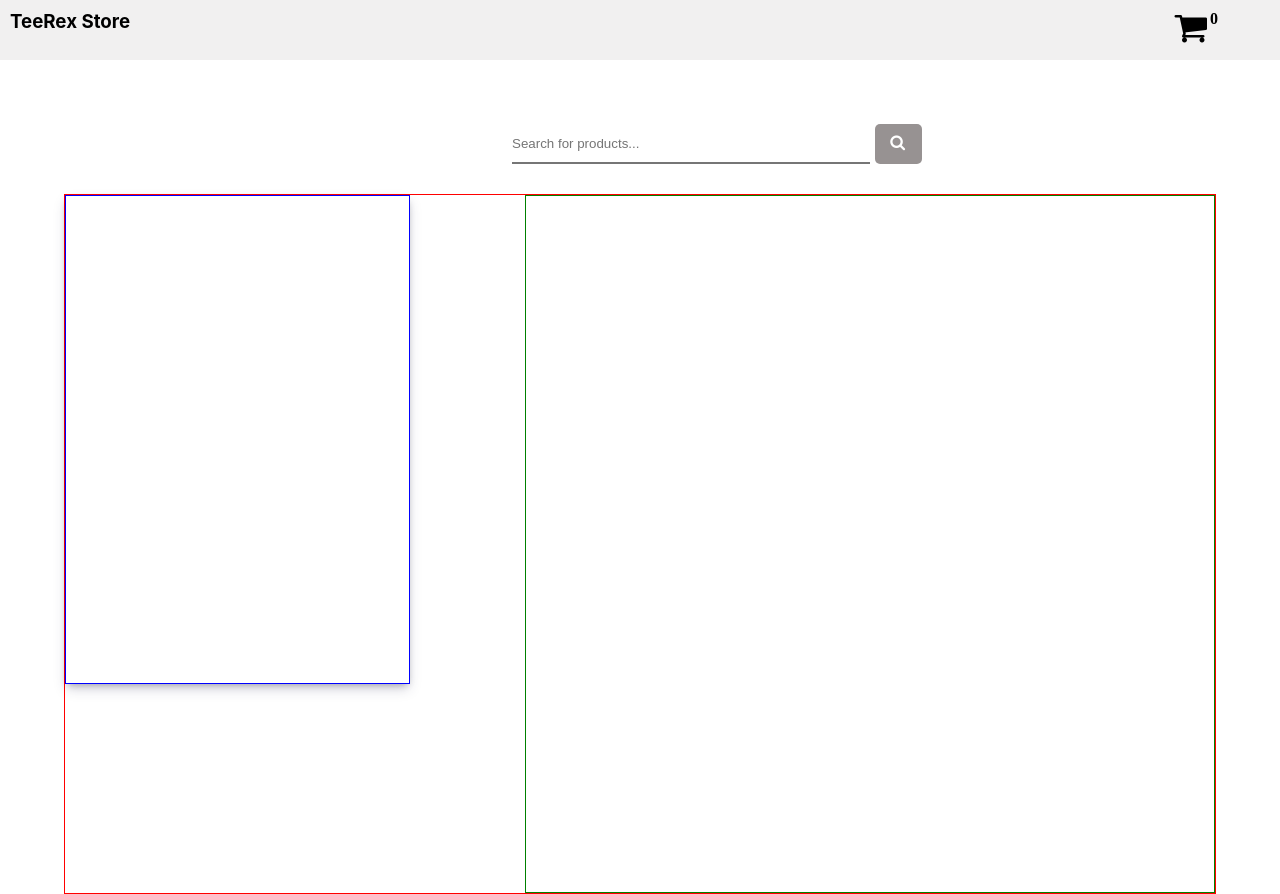
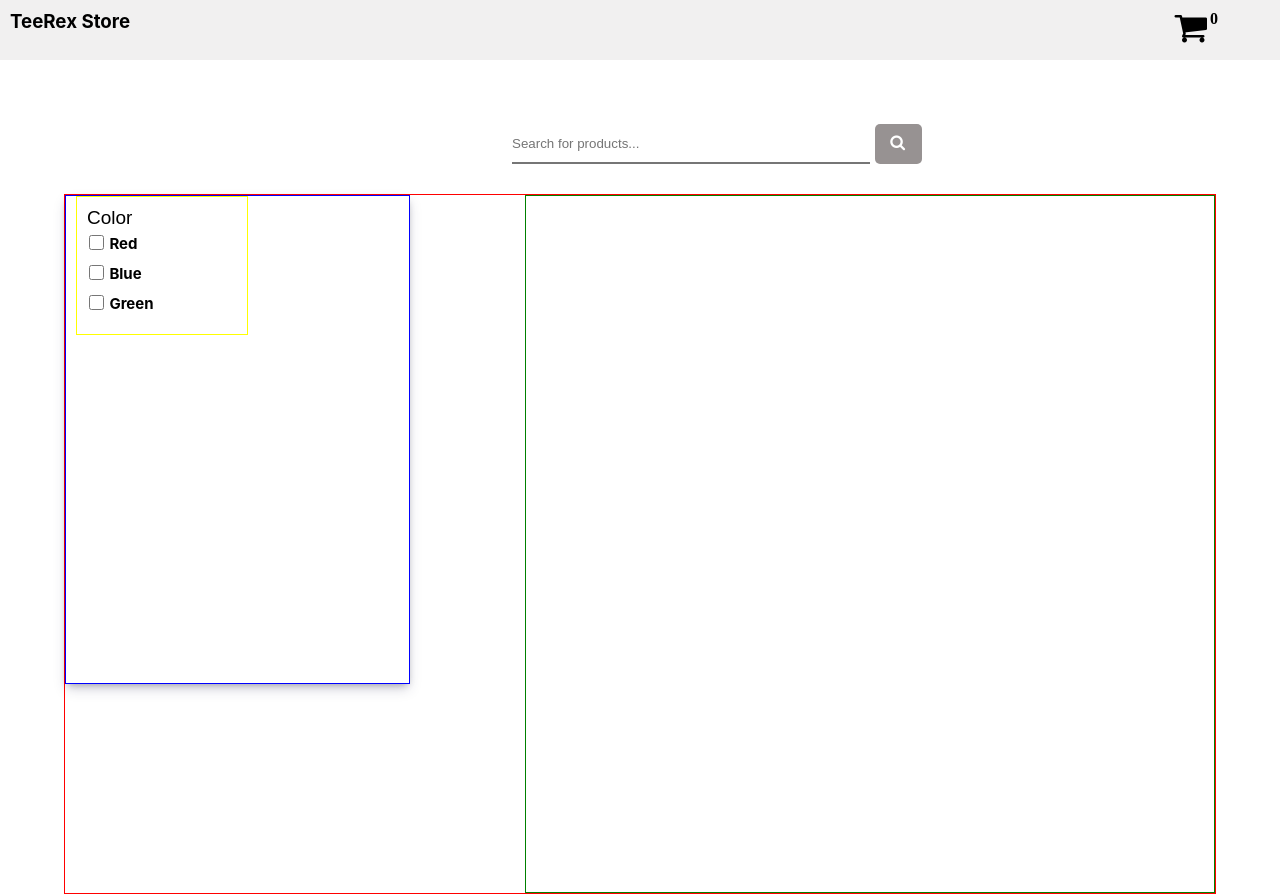
Before and after one commit to Iqbal0786/teerex-store, a React (Create React App) app: page / in a window 1280 px wide. Built offline with nearby package versions, Linux system fonts and the light colour scheme.

Commit message:
added checkbox

```diff
--- a/src/Styles/styles.css
+++ b/src/Styles/styles.css
@@ -74,6 +74,42 @@ input{
     border: 1px solid blue;
     box-shadow: rgba(50, 50, 93, 0.25) 0px 6px 12px -2px, rgba(0, 0, 0, 0.3) 0px 3px 7px -3px;
 }
+.checkBoxDiv{
+    width: 50%;
+    height: auto;
+    margin-left: 10px;
+    display: flex;
+    flex-direction: column;
+    border: 1px solid yellow;
+    padding: 10px;
+}
+.checkBoxDiv > .check_box{
+    width: 50%;
+    text-align: center;
+    /* border: 1px solid blue; */
+    position: relative;
+    margin-bottom: 10px;
+}
+.checkBoxDiv>h4{
+    font-family: sans-serif;
+    font-size: 19px;
+    font-weight: normal;
+    margin-bottom: 5px;
+}
+.check_box > label{
+    font-size: 15px;
+    font-weight: bold;
+    margin-left: 5px;
+   position: absolute;
+}
+.check_box > input{
+    width: 15px;
+    height: 15px;
+    margin-left: -55px;
+    background-color: #979292;
+    cursor: pointer;
+}
+
 .contentDiv > .product_list_div{
     width: 60%;
     height: 100%;
--- a/src/components/ProductList.jsx
+++ b/src/components/ProductList.jsx
@@ -19,7 +19,20 @@ export default function ProductList() {
      </div>
 
       <div className="contentDiv">
-        <div className='filter_div'></div>
+        <div className='filter_div'>
+            <div className="checkBoxDiv">
+                <h4>Color</h4>
+                <div className="check_box">
+                <input type="checkbox" name=""  /> <label htmlFor="">Red</label>
+                </div>
+                <div className="check_box">
+                <input type="checkbox" name=""  /> <label htmlFor="">Blue</label>
+                </div>
+                <div className="check_box">
+                <input type="checkbox" name=""  /> <label htmlFor="">Green</label>
+                </div>
+            </div>
+        </div>
         <div className='product_list_div'></div>
       </div>
     </>
```
